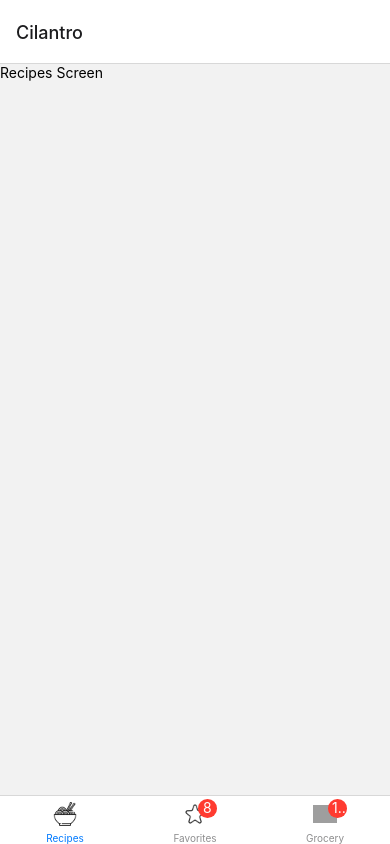
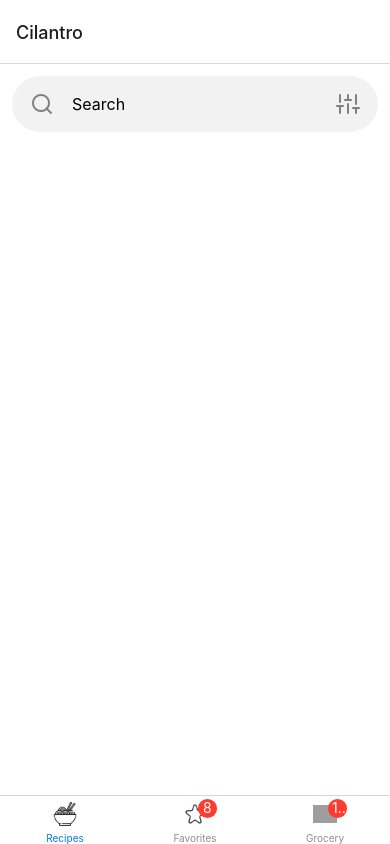
Before and after one commit to jondanao/Cilantro-App, a React Native app: screen /RecipesScreen in a window 390 px wide. Built offline with nearby package versions, Linux system fonts and the light colour scheme; grey boxes are pictures that could not be loaded.

Commit message:
feat: search bar

```diff
--- a/app/features/recipes/RecipesScreen.tsx
+++ b/app/features/recipes/RecipesScreen.tsx
@@ -1,13 +1,19 @@
-import { View, Text, TouchableOpacity } from "react-native";
+import { StyleSheet, View } from "react-native";
+import SearchBar from "./components/SearchBar";
 
 const RecipesScreen = ({ navigation }) => {
     return (
-        <View>
-            <TouchableOpacity onPress={() => navigation.push("RecipeScreen")}>
-                <Text>Recipes Screen</Text>
-            </TouchableOpacity>
+        <View style={styles.container}>
+            <SearchBar />
         </View>
     );
 };
 
+const styles = StyleSheet.create({
+    container: {
+        flex: 1,
+        backgroundColor: "#fff",
+    },
+});
+
 export default RecipesScreen;
--- /dev/null
+++ b/app/features/recipes/components/SearchBar.tsx
@@ -0,0 +1,52 @@
+import { View, StyleSheet, TextInput } from "react-native";
+import { Feather as Icon } from "@expo/vector-icons";
+
+const SearchBar = () => {
+    return (
+        <View style={styles.container}>
+            <View style={styles.innerContainer}>
+                <View style={styles.iconContainer}>
+                    <Icon name="search" size={24} color="gray" />
+                </View>
+                <View style={styles.inputContainer}>
+                    <TextInput placeholder="Search" style={styles.textInput} />
+                </View>
+                <View style={styles.iconContainer}>
+                    <Icon name="sliders" size={24} color="gray" />
+                </View>
+            </View>
+        </View>
+    );
+};
+
+const styles = StyleSheet.create({
+    container: {
+        height: 80,
+        padding: 12,
+    },
+
+    innerContainer: {
+        flex: 1,
+        flexDirection: "row",
+        alignItems: "center",
+        backgroundColor: "rgba(0, 0, 0, 0.05)",
+        borderRadius: 30,
+    },
+
+    iconContainer: {
+        width: 60,
+        height: 60,
+        justifyContent: "center",
+        alignItems: "center",
+    },
+
+    inputContainer: {
+        flex: 1,
+    },
+
+    textInput: {
+        fontSize: 16,
+    },
+});
+
+export default SearchBar;
```
